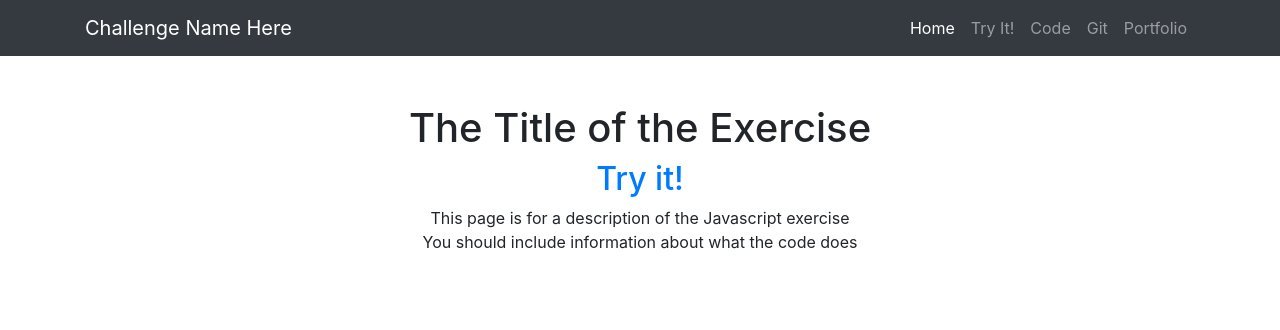
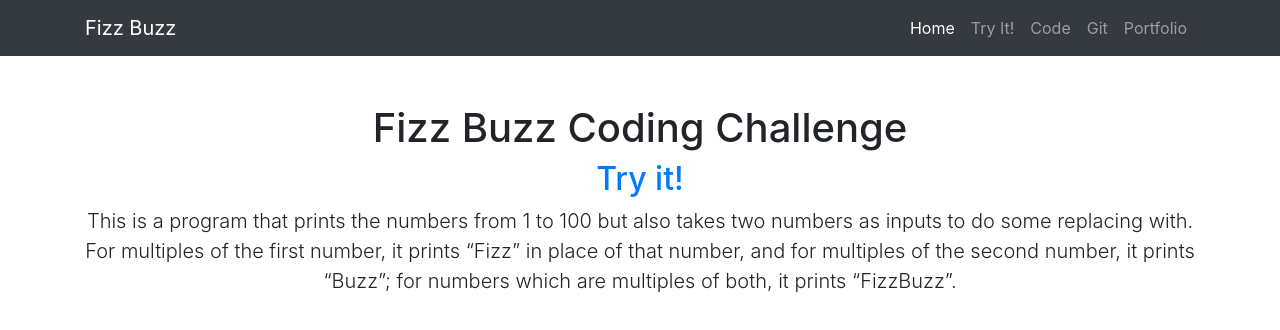
Before and after one commit to juliosegarra/FizzBuzz, a plain HTML site: page BrowserUI/index.html in a window 1280 px wide. Drawn offline with Linux system fonts and the light colour scheme.

Commit message:
added prog. description in index.html

```diff
--- a/BrowserUI/index.html
+++ b/BrowserUI/index.html
@@ -22,7 +22,7 @@
     <!-- Navigation -->
     <nav class="navbar navbar-expand-lg navbar-dark bg-dark static-top">
         <div class="container">
-            <a class="navbar-brand" href="index.html">Challenge Name Here</a>
+            <a class="navbar-brand" href="index.html">Fizz Buzz</a>
             <button class="navbar-toggler" type="button" data-toggle="collapse" data-target="#navbarResponsive" aria-controls="navbarResponsive" aria-expanded="false" aria-label="Toggle navigation">
                 <span class="navbar-toggler-icon"></span>
             </button>
@@ -40,7 +40,7 @@
                         <a class="nav-link" href="code.html">Code</a>
                     </li>
                     <li class="nav-item">
-                        <a class="nav-link" href="#">Git</a>
+                        <a class="nav-link" href="https://github.com/juliosegarra/FizzBuzz">Git</a>
                     </li>
                     <li class="nav-item">
                         <a class="nav-link" href="https://www.juliosegarra.com/">Portfolio</a>
@@ -57,12 +57,14 @@
     <div class="container">
         <div class="row">
             <div class="col-lg-12 text-center">
-                <h1 class="mt-5">The Title of the Exercise</h1>
+                <h1 class="mt-5">Fizz Buzz Coding Challenge</h1>
                 <div class="h2"><a href="solve.html">Try it!</a></div>
-                <ul class="list-unstyled">
-                    <li>This page is for a description of the Javascript exercise</li>
-                    <li>You should include information about what the code does</li>
-                </ul>
+
+                <p class="lead">This is a program that prints the numbers from 1
+                to 100 but also takes two numbers as inputs to do some replacing with. For multiples of the first number, it prints “Fizz” in place of
+                that number, and for multiples of the second number, it prints
+                “Buzz”;
+                for numbers which are multiples of both, it prints “FizzBuzz”.</p>
             </div>
         </div>
     </div>
```
Also changed, not shown: BrowserUI/code.html (+1 -1 lines), BrowserUI/solve.html (+1 -1 lines).
